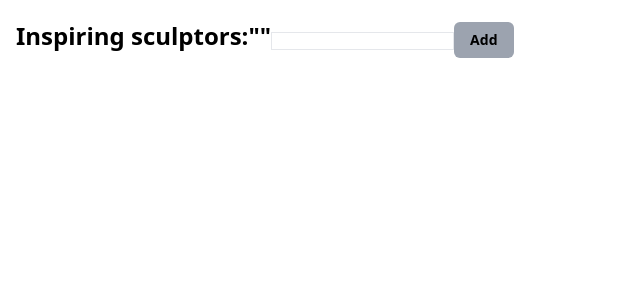
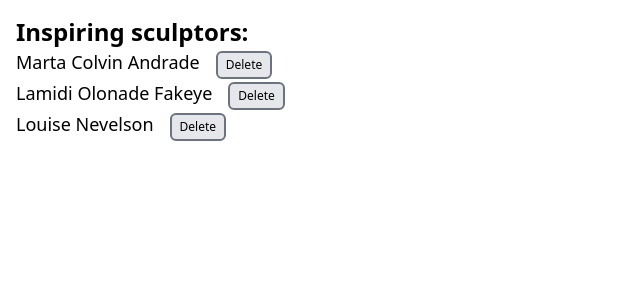
Before and after one commit to Jy4058350/begin_1, a React (Create React App) app: page / in a window 1280 px wide. Shown: the top 300 px of the page, without its empty margins (0-640 px from the left). Built offline with nearby package versions, Linux system fonts and the light colour scheme.

Commit message:
listが消えない現象

```diff
--- a/public/styles.css
+++ b/public/styles.css
@@ -555,6 +555,38 @@ video {
   margin-bottom: 1rem;
 }
 
+.ml-4 {
+  margin-left: 1rem;
+}
+
+.ml-1 {
+  margin-left: 0.25rem;
+}
+
+.mb-4 {
+  margin-bottom: 1rem;
+}
+
+.mb-2 {
+  margin-bottom: 0.5rem;
+}
+
+.mt-2 {
+  margin-top: 0.5rem;
+}
+
+.mb-1 {
+  margin-bottom: 0.25rem;
+}
+
+.mb-0 {
+  margin-bottom: 0px;
+}
+
+.mt-0 {
+  margin-top: 0px;
+}
+
 .inline-block {
   display: inline-block;
 }
@@ -563,13 +595,52 @@ video {
   border-radius: 0.375rem;
 }
 
+.rounded {
+  border-radius: 0.25rem;
+}
+
 .border {
   border-width: 1px;
+}
+
+.border-2 {
+  border-width: 2px;
+}
+
+.border-4 {
+  border-width: 4px;
+}
+
+.border-black {
+  --tw-border-opacity: 1;
+  border-color: rgb(0 0 0 / var(--tw-border-opacity));
+}
+
+.border-gray-500 {
+  --tw-border-opacity: 1;
+  border-color: rgb(107 114 128 / var(--tw-border-opacity));
 }
 
 .bg-gray-400 {
   --tw-bg-opacity: 1;
   background-color: rgb(156 163 175 / var(--tw-bg-opacity));
+}
+
+.bg-gray-200 {
+  --tw-bg-opacity: 1;
+  background-color: rgb(229 231 235 / var(--tw-bg-opacity));
+}
+
+.p-4 {
+  padding: 1rem;
+}
+
+.p-2 {
+  padding: 0.5rem;
+}
+
+.p-1 {
+  padding: 0.25rem;
 }
 
 .px-4 {
@@ -580,6 +651,16 @@ video {
 .py-2 {
   padding-top: 0.5rem;
   padding-bottom: 0.5rem;
+}
+
+.px-2 {
+  padding-left: 0.5rem;
+  padding-right: 0.5rem;
+}
+
+.py-1 {
+  padding-top: 0.25rem;
+  padding-bottom: 0.25rem;
 }
 
 .text-2xl {
@@ -597,11 +678,42 @@ video {
   line-height: 1rem;
 }
 
+.text-base {
+  font-size: 1rem;
+  line-height: 1.5rem;
+}
+
+.text-lg {
+  font-size: 1.125rem;
+  line-height: 1.75rem;
+}
+
 .font-semibold {
   font-weight: 600;
+}
+
+.font-normal {
+  font-weight: 400;
+}
+
+.font-thin {
+  font-weight: 100;
+}
+
+.font-light {
+  font-weight: 300;
 }
 
 .text-black {
   --tw-text-opacity: 1;
   color: rgb(0 0 0 / var(--tw-text-opacity));
 }
+
+.text-white {
+  --tw-text-opacity: 1;
+  color: rgb(255 255 255 / var(--tw-text-opacity));
+}
+
+.filter {
+  filter: var(--tw-blur) var(--tw-brightness) var(--tw-contrast) var(--tw-grayscale) var(--tw-hue-rotate) var(--tw-invert) var(--tw-saturate) var(--tw-sepia) var(--tw-drop-shadow);
+}
--- a/src/index.js
+++ b/src/index.js
@@ -5,34 +5,34 @@ import ReactDOM from "react-dom/client"
 import "./styles.css"
 
 const root = ReactDOM.createRoot(document.getElementById("root"))
-let nextId = 0
+
+let initialArtists = [
+  { id: 0, name: "Marta Colvin Andrade" },
+  { id: 1, name: "Lamidi Olonade Fakeye" },
+  { id: 2, name: "Louise Nevelson" },
+]
+
 const List = () => {
-  const [name, setName] = useState("")
-  const [artists, setArtists] = useState([])
+  const [artists, setArtists] = useState(initialArtists)
 
-  const handleChange = e => {
-    setName(e.target.value)
+  const handleClick = artist => {
+    setArtists(artists.filter(a => a.id !== artist.id))
   }
-  const handleClick = () => {
-    setArtists(
-      // Replace the state
-      [
-        // with a new array
-        { id: nextId++, name: name }, // and one new item at the end
-        ...artists, // that contains all the previous artists
-      ]
-    )
-  }
+
   return (
     <div className="text-2xl font-semibold mx-4 my-4">
-      Inspiring sculptors:""
-      <input className="inline-block border text-xs my-4" name="name" value={name} onChange={handleChange} />
-      <button className=" bg-gray-400 text-black text-sm px-4 py-2 rounded-md" onClick={handleClick}>
-        Add
-      </button>
+      Inspiring sculptors:
       <ul>
-        {artists.map(artist => (
-          <li key={artist.id}>{artist.name}</li>
+        {initialArtists.map(artist => (
+          <li className="mt-0 text-lg font-normal" key={artist.id}>
+            {artist.name}
+            <button
+              className="ml-4 px-2 py-1 bg-gray-200 text-xs text-black font-light border-2 border-gray-500 rounded-md"
+              onClick={() => handleClick(artist)}
+            >
+              Delete
+            </button>
+          </li>
         ))}
       </ul>
     </div>
```
